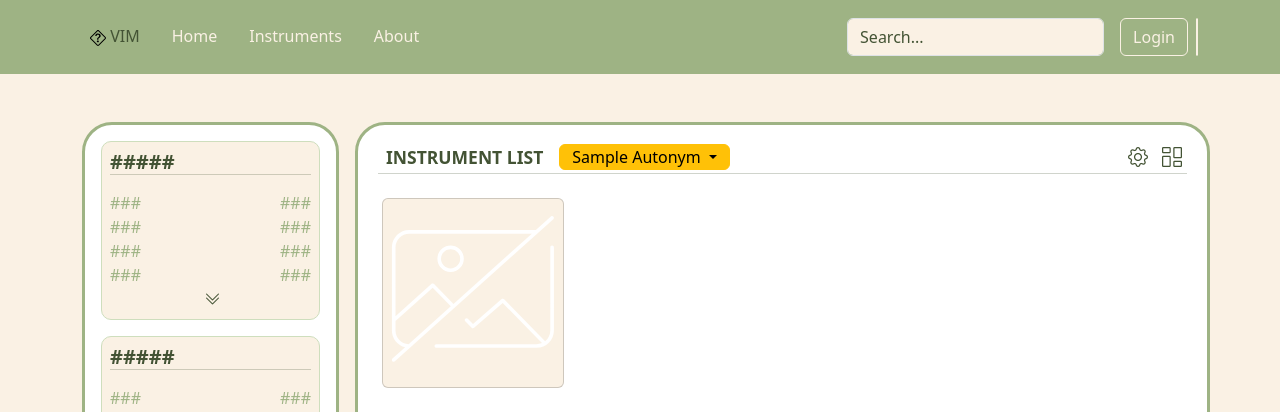
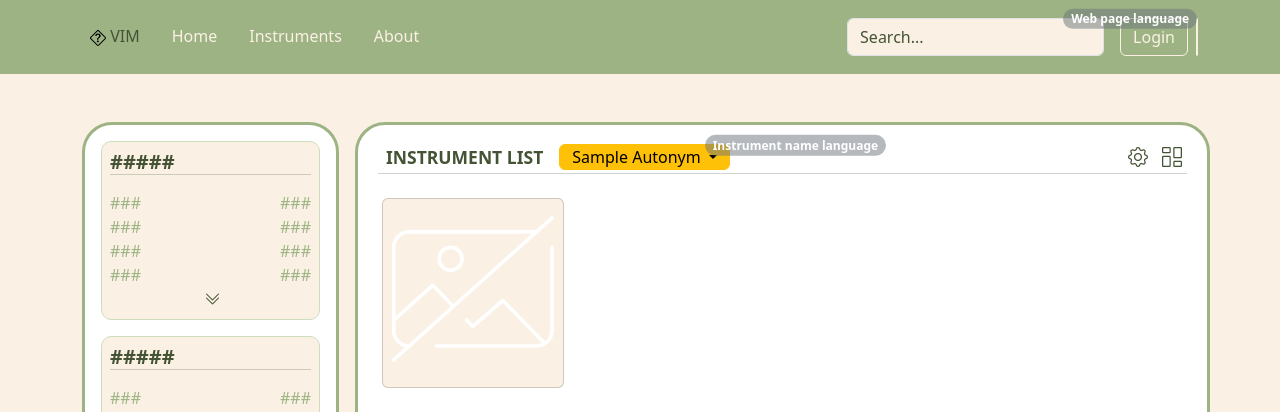
Before and after one commit to DDMAL/VIM, a Django app: template web-app/django/VIM/apps/instruments/templates/instruments/index.html in a window 1280 px wide. Shown: the top 412 px of the page. Run offline with Django 5.2, Linux system fonts and the light colour scheme; tables that the repository leaves empty hold one stand-in row (values such as "Sample post"); the template is opened without the code that fills it: values that come from a table or form of the project are taken from there, most other values are stand-ins (such as "Sample title", 1, 10 or a date in 2020); some libraries are stand-ins or nearby versions.

Commit message:
Add instruction notes for language button diff

```diff
--- a/web-app/django/VIM/apps/instruments/static/instruments/css/index.css
+++ b/web-app/django/VIM/apps/instruments/static/instruments/css/index.css
@@ -54,9 +54,6 @@ hr {
     border-radius: 30px;
 }
 
-.instrument-language {
-    overflow: visible;
-}
 .display-btn {
     font-weight: bold;
     color: #435334;
--- a/web-app/django/VIM/apps/instruments/static/instruments/js/DisplayMode.js
+++ b/web-app/django/VIM/apps/instruments/static/instruments/js/DisplaySettings.js
@@ -1,4 +1,3 @@
-
 const masonryBtn = document.getElementById("masonry-btn");
 // const listBtn = document.getElementById("list-btn");
 const stdBtn = document.getElementById("std-btn");
@@ -82,3 +81,23 @@ function setMasonryView() {
         masonry.layout();
     });
 }
+
+// Instrument badge settings
+const instrumentLanguage = document.querySelector("#instrument-language-element");
+const instrumentBadge = document.querySelector("#instrument-language-badge");
+
+updateInstrumentBadge();
+
+function updateInstrumentBadge() {
+    const hideInstrumentBadge = localStorage.getItem('hideInstrumentBadge') || false;
+    if (hideInstrumentBadge) {
+        instrumentBadge.style.display = "none";
+    } else {
+        instrumentBadge.style.display = "";
+    }
+}
+
+instrumentLanguage.addEventListener("click", function () {
+    localStorage.setItem("hideInstrumentBadge", true);
+    updateInstrumentBadge();
+});
--- a/web-app/django/VIM/apps/instruments/templates/instruments/index.html
+++ b/web-app/django/VIM/apps/instruments/templates/instruments/index.html
@@ -96,9 +96,14 @@ Instrument List
     <div class="navigation d-flex justify-content-between align-items-center">
       <div class="d-flex">
         <h4 class="ms-3 me-2 my-auto"><small>INSTRUMENT LIST</small></h4>
-        <div class="dropdown mx-2 notranslate instrument-language">
-          <button class="btn btn-warning dropdown-toggle py-0" type="button" data-bs-toggle="dropdown" aria-expanded="false">
+        <div class="dropdown mx-2 notranslate" id="instrument-language-element">
+          <button class="btn btn-warning dropdown-toggle position-relative py-0" type="button" data-bs-toggle="dropdown" aria-expanded="false">
             {{ active_language.autonym|title }}
+            <span id="instrument-language-badge"
+              class="position-absolute top-0 start-95 translate-middle-y badge rounded-pill bg-secondary"
+              style="--bs-bg-opacity: .5; display: none;">
+              Instrument name language
+            </span>
           </button>
           <ul class="dropdown-menu">
             {% for language in languages %}
@@ -177,6 +182,6 @@ Instrument List
 {% block script %}
 <script src="https://cdn.jsdelivr.net/npm/masonry-layout@4/dist/masonry.pkgd.min.js"></script>
 <script src="https://unpkg.com/imagesloaded@5/imagesloaded.pkgd.min.js"></script>
-<script src="{% static "instruments/js/DisplayMode.js" %}"></script>
+<script src="{% static "instruments/js/DisplaySettings.js" %}"></script>
 <script src="{% static "instruments/js/PaginationTools.js" %}"></script>
 {% endblock %}
--- a/web-app/django/VIM/static/js/GoogleTranslate.js
+++ b/web-app/django/VIM/static/js/GoogleTranslate.js
@@ -13,3 +13,22 @@ function googleTranslateElementInit() {
     const grandparent = parent.parentElement;
     grandparent.classList.add('h-100', 'd-flex', 'align-items-center');
 }
+
+const pageLanguage = document.querySelector("#google_translate_element");
+const pageBadge = document.querySelector("#page-language-badge");
+
+updatePageBadge();
+
+function updatePageBadge() {
+    const hidePageBadge = localStorage.getItem('hidePageBadge') || false;
+    if (hidePageBadge) {
+        pageBadge.style.display = "none";
+    } else {
+        pageBadge.style.display = "";
+    }
+}
+
+pageLanguage.addEventListener("click", function () {
+    localStorage.setItem("hidePageBadge", true);
+    updatePageBadge();
+});
--- a/web-app/django/VIM/templates/base.html
+++ b/web-app/django/VIM/templates/base.html
@@ -38,7 +38,13 @@
 
         <div class="text-end d-flex">
           <button type="button" class="btn me-2 login-btn">Login</button>
-          <div id="google_translate_element" class="d-flex align-items-center"></div>
+          <div id="google_translate_element" class="d-flex align-items-center position-relative">
+            <span id="page-language-badge"
+              class="position-absolute top-0 end-0 translate-middle-y badge rounded-pill bg-secondary"
+              style="--bs-bg-opacity: .5; display: none;">
+              Web page language
+            </span>
+          </div>
         </div>
       </div>
     </div>
@@ -56,7 +62,6 @@
 
   <script src="https://cdn.jsdelivr.net/npm/bootstrap@5.3.2/dist/js/bootstrap.bundle.min.js"
    integrity="sha384-C6RzsynM9kWDrMNeT87bh95OGNyZPhcTNXj1NW7RuBCsyN/o0jlpcV8Qyq46cDfL" crossorigin="anonymous"></script>
-
   <script src="{% static "/js/GoogleTranslate.js" %}"></script>
   <script type="text/javascript" src="//translate.google.com/translate_a/element.js?cb=googleTranslateElementInit"></script>
   {% block script %} {% endblock %}
```
